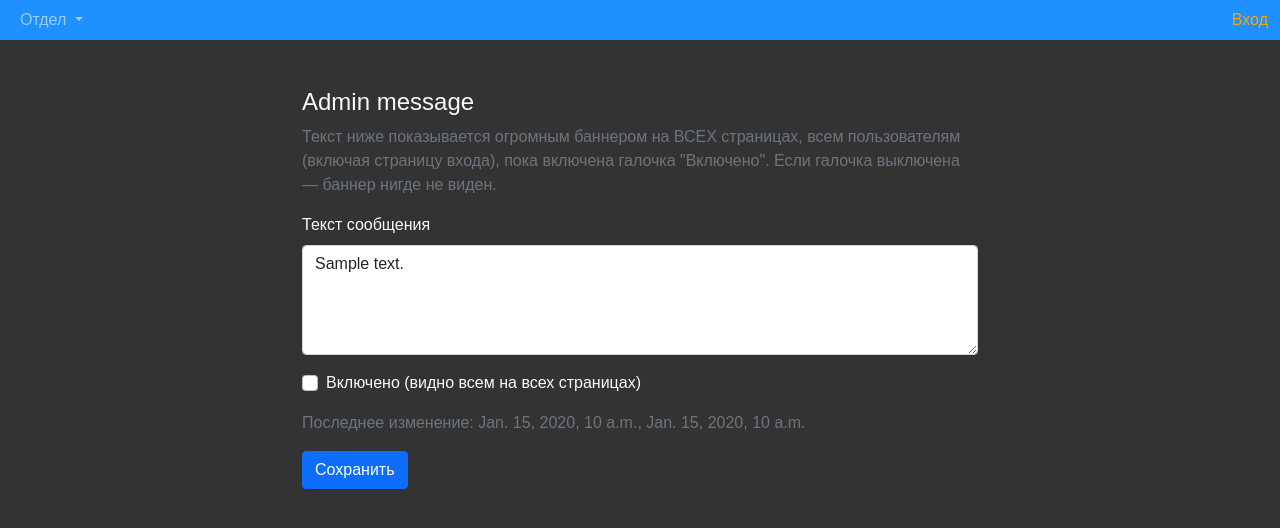
After one commit to anvar-sharipov/telecom-billing-private, a Django app: template telekom/templates/telekom/admin_pages/adminMessage.html in a window 1280 px wide. The commit adds this page. Shown: the top 528 px of the page. Run offline with Django 4.2, Linux system fonts and the light colour scheme; the template is opened without the code that fills it: most values are stand-ins (such as "Sample title", 1, 10 or a date in 2020); some libraries are stand-ins or nearby versions.

Commit message:
add admin banner message

```diff
--- a/Dashoguz_telekom/settings.py
+++ b/Dashoguz_telekom/settings.py
@@ -84,6 +84,7 @@ TEMPLATES = [
                 'django.template.context_processors.request',
                 'django.contrib.auth.context_processors.auth',
                 'django.contrib.messages.context_processors.messages',
+                'telekom.context_processors.admin_broadcast_message',
             ],
         },
     },
--- /dev/null
+++ b/telekom/context_processors.py
@@ -0,0 +1,5 @@
+from telekom.models import AdminBroadcastMessage
+
+
+def admin_broadcast_message(request):
+    return {'admin_broadcast_message': AdminBroadcastMessage.objects.first()}
--- a/telekom/templates/telekom/BaseNavbar/base.html
+++ b/telekom/templates/telekom/BaseNavbar/base.html
@@ -34,6 +34,11 @@
 
 <body>
 
+	{% if admin_broadcast_message and admin_broadcast_message.is_enabled and admin_broadcast_message.text %}
+	<div style="background-color:#ff0000; color:#fff; font-size:2.2rem; font-weight:bold; text-align:center; padding:20px 15px; word-break:break-word; box-shadow:0 2px 10px rgba(0,0,0,0.5); position:relative; z-index:2000;">
+		{{ admin_broadcast_message.text|linebreaksbr }}
+	</div>
+	{% endif %}
 
 {% include 'telekom/BaseNavbar/navbar.html' %}
 
--- a/telekom/templates/telekom/BaseNavbar/navbar.html
+++ b/telekom/templates/telekom/BaseNavbar/navbar.html
@@ -48,6 +48,7 @@
               <li><a class="dropdown-item {% if intizarInternetNyrhnamaSort %} myActiveLinkLight {% endif %}" href="{% url 'intizarInternetNyrhnamaSort' %}">Intizar internet nyrhnama sort</a></li>
               <li><a class="dropdown-item {% if MBonceIntAddAdmin %} myActiveLinkLight {% endif %}" href="{% url 'MBonceIntAddAdmin' %}">MB once int add</a></li>
               <li><a class="dropdown-item {% if MBonceIntNachAdmin %} myActiveLinkLight {% endif %}" href="{% url 'MBonceIntNachAdmin' %}">MB once int nach</a></li>
+              <li><a class="dropdown-item {% if adminMessage %} myActiveLinkLight {% endif %}" href="{% url 'adminMessage' %}">admin message</a></li>
             </ul>
           </li>
           {% endif %}
--- /dev/null
+++ b/telekom/templates/telekom/admin_pages/adminMessage.html
@@ -0,0 +1,33 @@
+{% extends 'telekom/BaseNavbar/base.html' %}
+{% block title %}Admin message{% endblock %}
+{% block content %}
+
+<div class="container mt-5 text-light" style="margin-top: 80px; max-width: 700px;">
+    <h4>Admin message</h4>
+    <p class="text-muted">Текст ниже показывается огромным баннером на ВСЕХ страницах, всем пользователям (включая
+        страницу входа), пока включена галочка "Включено". Если галочка выключена — баннер нигде не виден.</p>
+
+    <form method="POST">
+        {% csrf_token %}
+
+        <div class="mb-3">
+            <label for="textArea" class="form-label">Текст сообщения</label>
+            <textarea class="form-control" id="textArea" name="text" rows="4" placeholder="Например: Внимание, в 12:00 я перезагружу сервер, пожалуйста держите приложения закрытыми">{{ obj.text }}</textarea>
+        </div>
+
+        <div class="form-check mb-3">
+            <input class="form-check-input" type="checkbox" id="isEnabled" name="is_enabled" {% if obj.is_enabled %} checked {% endif %}>
+            <label class="form-check-label" for="isEnabled">
+                Включено (видно всем на всех страницах)
+            </label>
+        </div>
+
+        {% if obj.updated_by %}
+        <p class="text-muted">Последнее изменение: {{ obj.updated_by }}, {{ obj.updated_at }}</p>
+        {% endif %}
+
+        <button type="submit" class="btn btn-primary">Сохранить</button>
+    </form>
+</div>
+
+{% endblock %}
--- a/telekom/urls.py
+++ b/telekom/urls.py
@@ -210,6 +210,7 @@ from telekom.views2.admin_pages.milliBillingNachAdmin import milliBillingNachAdm
 from telekom.views2.admin_pages.intizarInternetNyrhnamaSort import intizarInternetNyrhnamaSort
 from telekom.views2.admin_pages.MBonceIntAddAdmin import MBonceIntAddAdmin
 from telekom.views2.admin_pages.MBonceIntNachAdmin import MBonceIntNachAdmin
+from telekom.views2.admin_pages.adminMessage import adminMessage
 
 
 
@@ -421,6 +422,7 @@ urlpatterns = [
     path('intizarInternetNyrhnamaSort', intizarInternetNyrhnamaSort, name='intizarInternetNyrhnamaSort'),
     path('MBonceIntAddAdmin', MBonceIntAddAdmin, name='MBonceIntAddAdmin'),
     path('MBonceIntNachAdmin', MBonceIntNachAdmin, name='MBonceIntNachAdmin'),
+    path('adminMessage', adminMessage, name='adminMessage'),
 
 
 
```
Also changed, not shown: telekom/models.py (+15 -0 lines), telekom/views2/admin_pages/adminMessage.py (added, +35 -0 lines), telekom/migrations/0101_adminbroadcastmessage.py (added).
